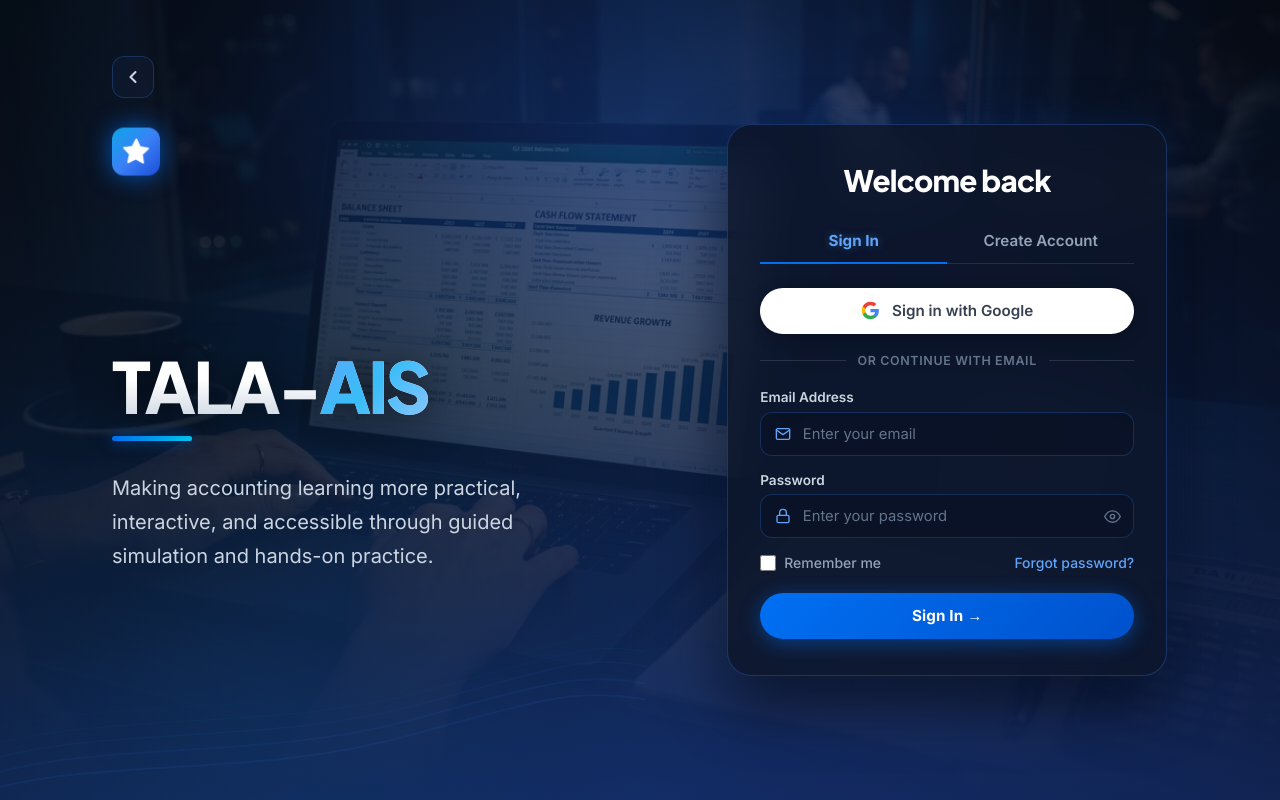
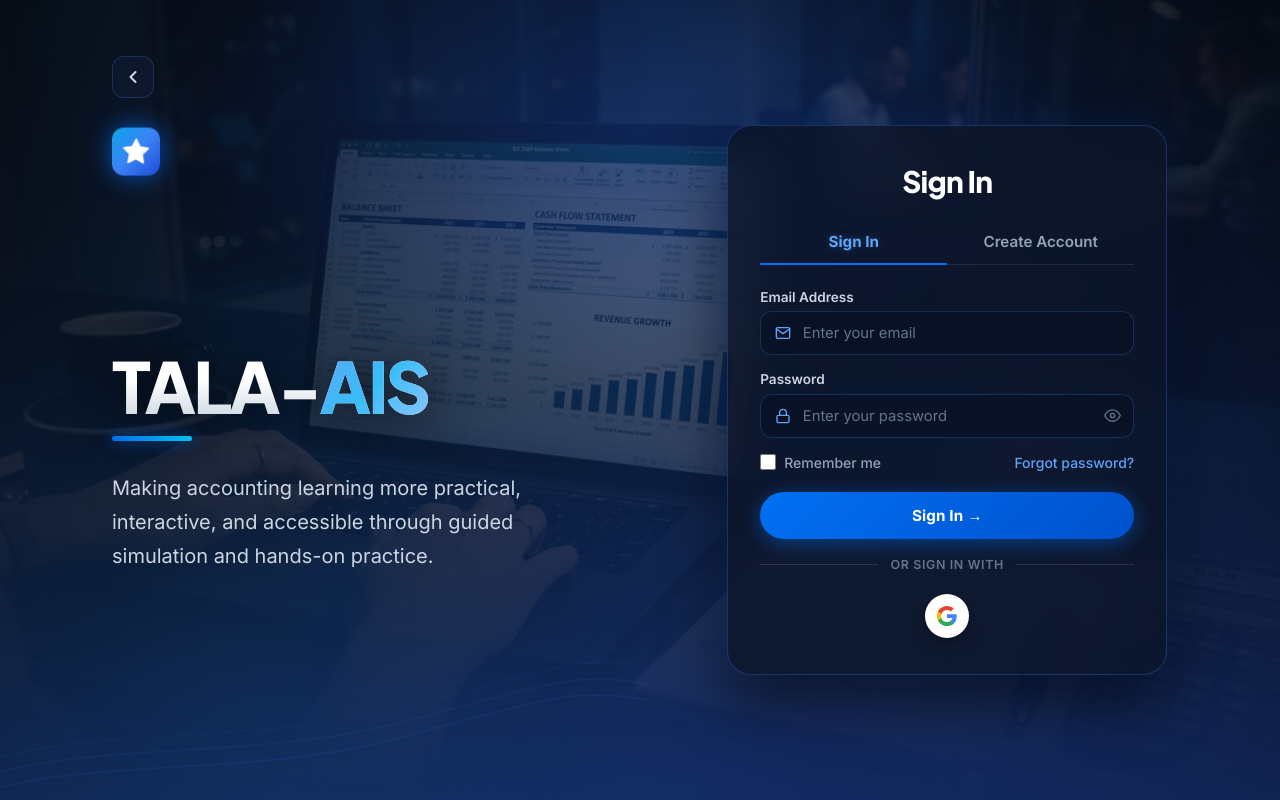
Before and after one commit to keiio04/AIS, a PHP site: page /auth/login.php in a window 1280 px wide. Run offline with PHP 8.4, Linux system fonts and the light colour scheme.

Commit message:
Change Welcome back to Sign In and style Google button as circular icon below submit button

```diff
--- a/auth/login.php
+++ b/auth/login.php
@@ -594,40 +594,40 @@ select.auth-input option {
 }
 .auth-submit:active { transform: translateY(0); }
 
-/* Google Sign-in Button & Divider */
-.btn-google {
+/* Google Sign-in Round Button & Divider */
+.social-login-wrap {
   display: flex;
+  justify-content: center;
+  align-items: center;
+  margin-top: 0.5rem;
+}
+
+.btn-google-circle {
+  display: inline-flex;
   align-items: center;
   justify-content: center;
-  gap: 0.75rem;
-  width: 100%;
-  padding: 0.8rem 1rem;
+  width: 44px;
+  height: 44px;
+  border-radius: 50%;
   background-color: #ffffff;
-  color: #374151;
   border: 1px solid rgba(255, 255, 255, 0.2);
-  border-radius: 9999px;
-  font-family: 'Inter', sans-serif;
-  font-size: 0.95rem;
-  font-weight: 600;
   cursor: pointer;
-  box-shadow: 0 4px 15px rgba(0, 0, 0, 0.25);
+  box-shadow: 0 4px 15px rgba(0, 0, 0, 0.3);
   transition: all 0.25s cubic-bezier(0.4, 0, 0.2, 1);
-  text-decoration: none;
-  margin-bottom: 1.15rem;
+  padding: 0;
 }
-.btn-google:hover {
+.btn-google-circle:hover {
   background-color: #f8fafc;
-  color: #111827;
-  transform: translateY(-2px);
-  box-shadow: 0 8px 25px rgba(255, 255, 255, 0.2);
+  transform: translateY(-2px) scale(1.08);
+  box-shadow: 0 6px 20px rgba(255, 255, 255, 0.25);
 }
-.btn-google:active {
-  transform: translateY(0);
+.btn-google-circle:active {
+  transform: translateY(0) scale(0.96);
 }
-.btn-google svg {
-  width: 19px;
-  height: 19px;
-  flex-shrink: 0;
+.btn-google-circle svg {
+  width: 22px;
+  height: 22px;
+  display: block;
 }
 
 .auth-divider {
@@ -809,7 +809,7 @@ select.auth-input option {
   <div class="auth-right">
     <div class="auth-form-wrap">
 
-      <h2 id="form-title"><?= $mode === 'register' ? 'Create Account' : 'Welcome back' ?></h2>
+      <h2 id="form-title"><?= $mode === 'register' ? 'Create Account' : 'Sign In' ?></h2>
 
       <!-- Tabs -->
       <div class="auth-tabs">
@@ -831,20 +831,7 @@ select.auth-input option {
       </div>
       <?php endif; ?>
 
-      <!-- ── GOOGLE SIGN IN BUTTON ── -->
-      <button type="button" class="btn-google" id="btn-google-auth" onclick="handleGoogleSignIn()">
-        <svg viewBox="0 0 24 24">
-          <path fill="#4285F4" d="M22.56 12.25c0-.78-.07-1.53-.2-2.25H12v4.26h5.92c-.26 1.37-1.04 2.53-2.21 3.31v2.77h3.57c2.08-1.92 3.28-4.74 3.28-8.09z"/>
-          <path fill="#34A853" d="M12 23c2.97 0 5.46-.98 7.28-2.66l-3.57-2.77c-.98.66-2.23 1.06-3.71 1.06-2.86 0-5.29-1.93-6.16-4.53H2.18v2.84C3.99 20.53 7.7 23 12 23z"/>
-          <path fill="#FBBC05" d="M5.84 14.09c-.22-.66-.35-1.36-.35-2.09s.13-1.43.35-2.09V7.06H2.18C1.43 8.55 1 10.22 1 12s.43 3.45 1.18 4.94l2.85-2.22.81-.63z"/>
-          <path fill="#EA4335" d="M12 5.38c1.62 0 3.06.56 4.21 1.64l3.15-3.15C17.45 2.09 14.97 1 12 1 7.7 1 3.99 3.47 2.18 7.06l3.66 2.84c.87-2.6 3.3-4.52 6.16-4.52z"/>
-        </svg>
-        <span id="google-btn-text"><?= $mode === 'register' ? 'Sign up with Google' : 'Sign in with Google' ?></span>
-      </button>
 
-      <div class="auth-divider">
-        <span>or continue with email</span>
-      </div>
 
       <!-- Hidden Google Auth Form -->
       <form id="google-auth-form" method="POST" style="display:none;">
@@ -964,6 +951,22 @@ select.auth-input option {
         <button type="submit" id="btn-register" class="auth-submit">Create Account →</button>
       </form>
 
+      <!-- ── SOCIAL LOGIN (GOOGLE CIRCLE BUTTON) ── -->
+      <div class="auth-divider">
+        <span id="auth-divider-text"><?= $mode === 'register' ? 'or sign up with' : 'or sign in with' ?></span>
+      </div>
+      <div class="social-login-wrap">
+        <button type="button" class="btn-google-circle" id="btn-google-auth" onclick="handleGoogleSignIn()" title="Sign in with Google" aria-label="Sign in with Google">
+          <svg viewBox="0 0 24 24">
+            <path fill="#4285F4" d="M22.56 12.25c0-.78-.07-1.53-.2-2.25H12v4.26h5.92c-.26 1.37-1.04 2.53-2.21 3.31v2.77h3.57c2.08-1.92 3.28-4.74 3.28-8.09z"/>
+            <path fill="#34A853" d="M12 23c2.97 0 5.46-.98 7.28-2.66l-3.57-2.77c-.98.66-2.23 1.06-3.71 1.06-2.86 0-5.29-1.93-6.16-4.53H2.18v2.84C3.99 20.53 7.7 23 12 23z"/>
+            <path fill="#FBBC05" d="M5.84 14.09c-.22-.66-.35-1.36-.35-2.09s.13-1.43.35-2.09V7.06H2.18C1.43 8.55 1 10.22 1 12s.43 3.45 1.18 4.94l2.85-2.22.81-.63z"/>
+            <path fill="#EA4335" d="M12 5.38c1.62 0 3.06.56 4.21 1.64l3.15-3.15C17.45 2.09 14.97 1 12 1 7.7 1 3.99 3.47 2.18 7.06l3.66 2.84c.87-2.6 3.3-4.52 6.16-4.52z"/>
+          </svg>
+          <span id="google-btn-text" style="display:none;"><?= $mode === 'register' ? 'Sign up with Google' : 'Sign in with Google' ?></span>
+        </button>
+      </div>
+
     </div>
   </div><!-- /auth-right -->
 
@@ -1066,17 +1069,20 @@ function switchTab(tab) {
   const tr = document.getElementById('tab-register');
   const ft = document.getElementById('form-title');
   const gBtnText = document.getElementById('google-btn-text');
+  const authDividerText = document.getElementById('auth-divider-text');
 
   if (tab === 'login') {
     lf.style.display = 'block'; rf.style.display = 'none';
     tl.classList.add('active'); tr.classList.remove('active');
-    if (ft) ft.textContent = 'Welcome back';
+    if (ft) ft.textContent = 'Sign In';
     if (gBtnText) gBtnText.textContent = 'Sign in with Google';
+    if (authDividerText) authDividerText.textContent = 'or sign in with';
   } else {
     rf.style.display = 'block'; lf.style.display = 'none';
     tr.classList.add('active'); tl.classList.remove('active');
     if (ft) ft.textContent = 'Create Account';
     if (gBtnText) gBtnText.textContent = 'Sign up with Google';
+    if (authDividerText) authDividerText.textContent = 'or sign up with';
   }
 }
 
```
